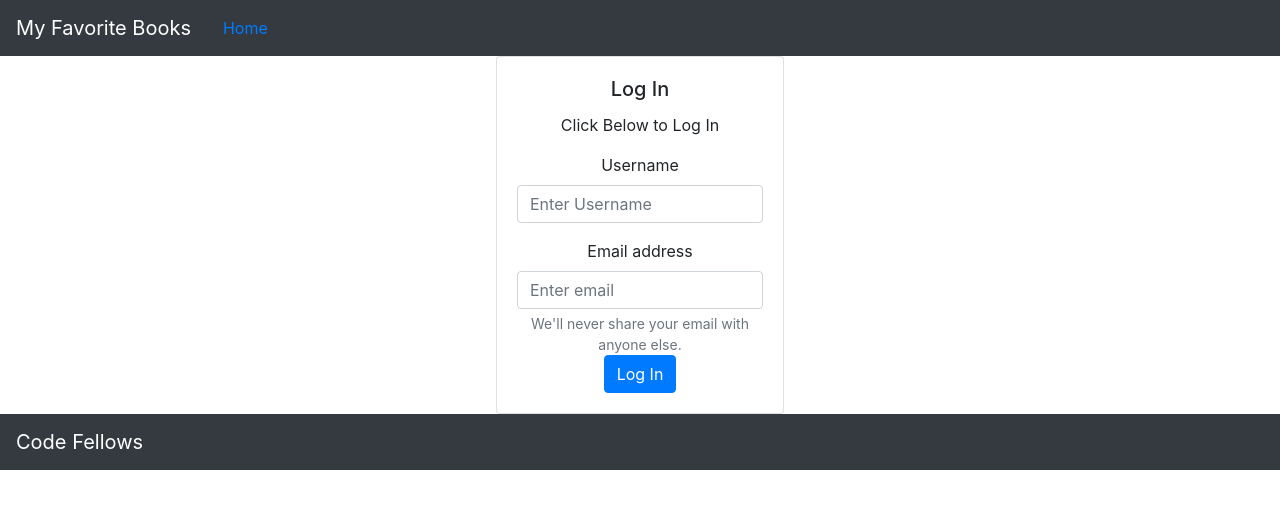
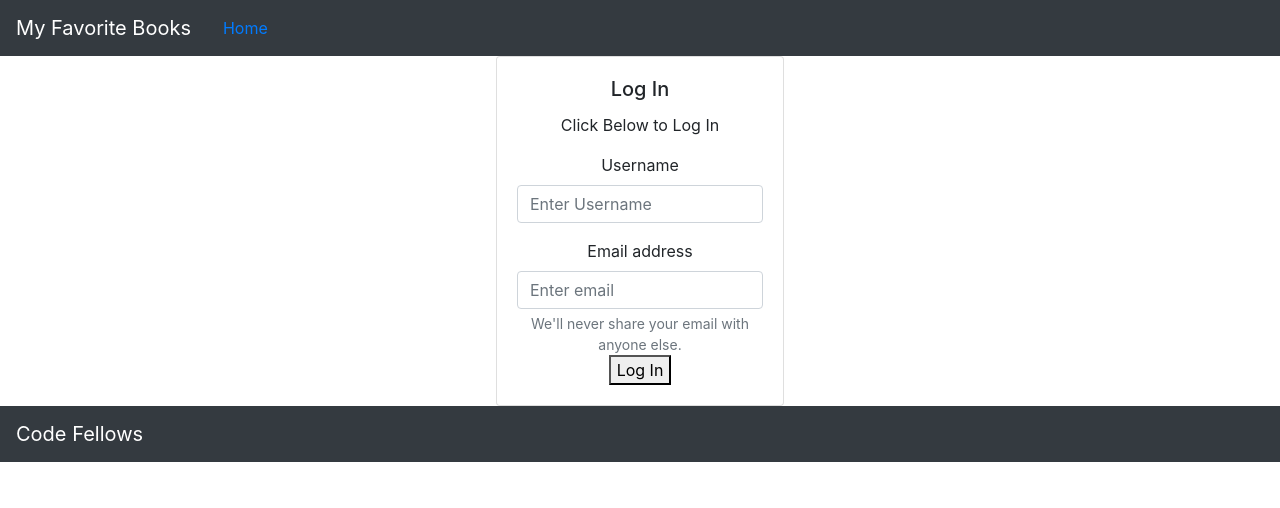
Before and after one commit to brannonstarnes/can-of-books-frontend, a React (Create React App) app: page / in a window 1280 px wide. Both pictures are taken after a click on the button "Log In". Shown: the top 508 px of the page. Built offline with nearby package versions, Linux system fonts and the light colour scheme.

Commit message:
fixed neverending forms loop

```diff
--- a/src/LoginForm.js
+++ b/src/LoginForm.js
@@ -1,6 +1,5 @@
 import { Component } from "react";
 import Form from 'react-bootstrap/Form';
-import LoginButton from './LoginButton.js';
 
 class LoginForm extends Component {
   constructor(props){
@@ -37,7 +36,7 @@ class LoginForm extends Component {
     <Form.Text className="text-muted">
       We'll never share your email with anyone else.
     </Form.Text>
-    <LoginButton />
+    <button onClick={this.handleClick}>Log In</button>
 </Form>
     );
   }
```
